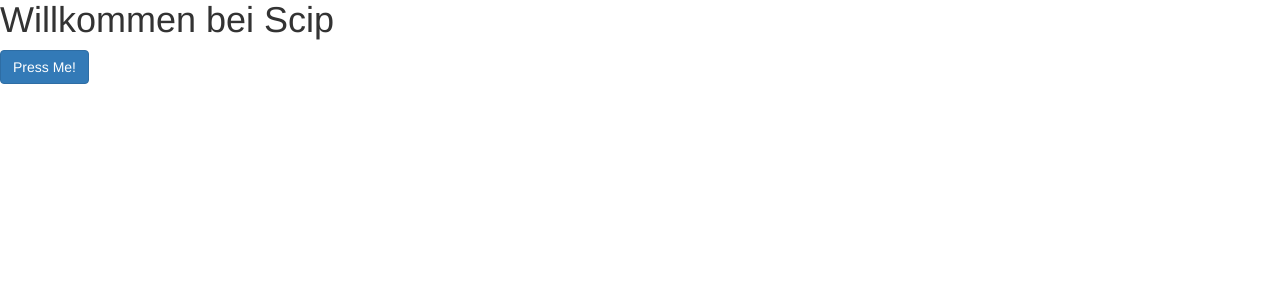
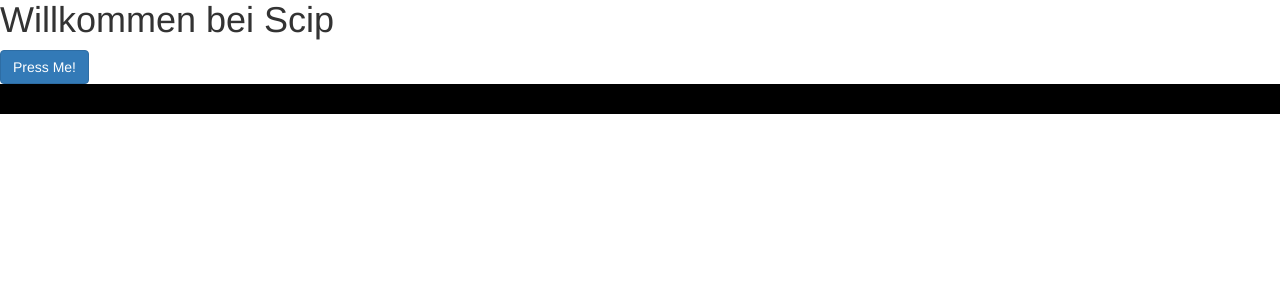
Before and after one commit to Maerill/Scipsolution, a PHP site: page / in a window 1280 px wide. Shown: the part 20-320 px from the top of the page. Run offline with PHP 8.4, Linux system fonts and the light colour scheme.

Commit message:
added footer

```diff
--- a/resources/defaultstyle.css
+++ b/resources/defaultstyle.css
@@ -1,3 +1,8 @@
 h1{
 	font-size: 30px;
 }
+
+footer{
+	background-color: #000000;
+	height: 30px;
+}
--- a/resources/footer.php
+++ b/resources/footer.php
@@ -0,0 +1,3 @@
+<footer>
+
+</footer>
```
